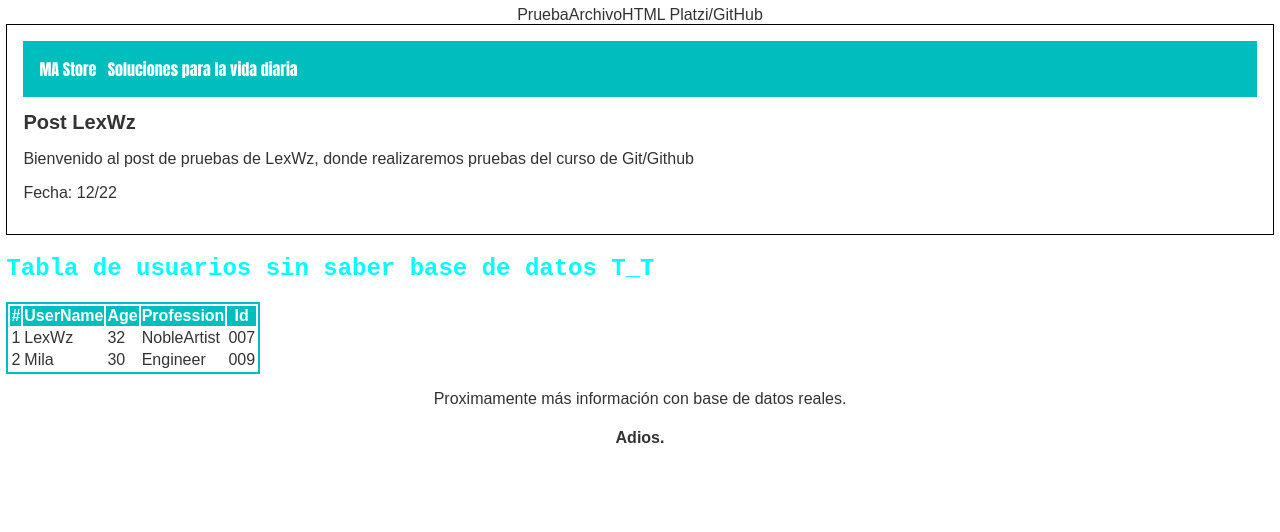
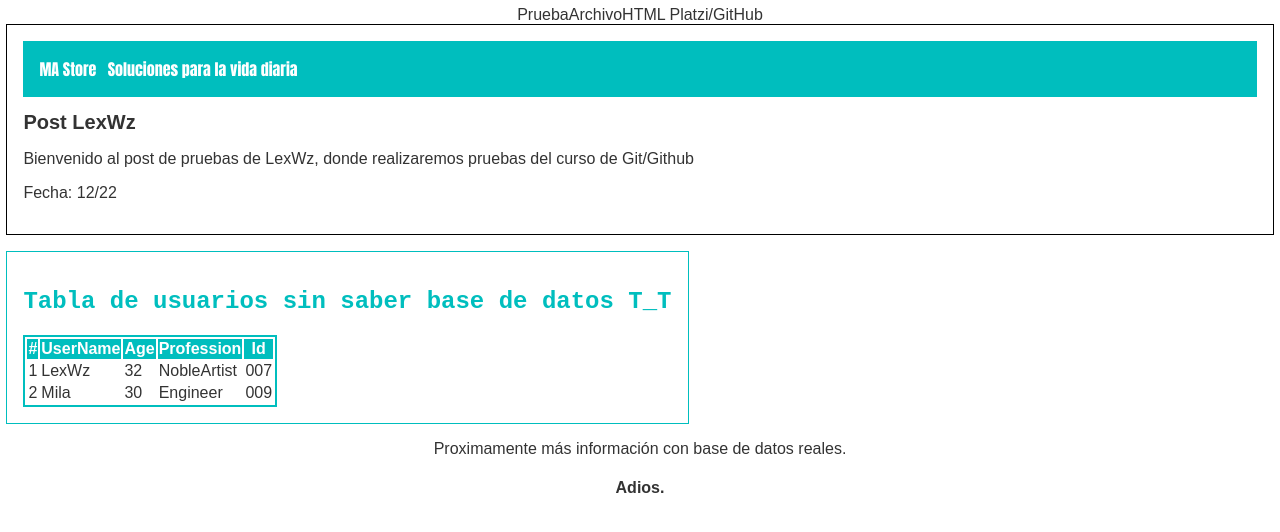
Before and after one commit to LexWz-SC/cursoPlatzi, a plain HTML site: page blogPostGitPlatzi.html in a window 1280 px wide. Drawn offline with Linux system fonts and the light colour scheme.

Commit message:
Cambios:HTML:Se agregó un nuevo contendedor para la tabla de usuarios. CSS:Borde, ancho y padding

```diff
--- a/blogPostGitPlatzi.html
+++ b/blogPostGitPlatzi.html
@@ -12,11 +12,13 @@
             <div id="Post">
                 <h1>Post LexWz</h1>
                 <p>Bienvenido al post de pruebas de LexWz, donde realizaremos pruebas del curso de Git/Github</p>
+
                 <p> Fecha: 12/22</p>
                 <p></p>
             </div>
         </div>
         <p></p>
+        <div id="UserTableContainer">
             <h2>Tabla de usuarios sin saber base de datos T_T</h2>
             <div id="UserTable">
                 <table>
@@ -43,7 +45,7 @@
                     </tr>
                 </table>
             </div>
-
+        </div>
         <p></p>
         <p>Proximamente más información con base de datos reales.</p>
         <h4>Adios.</h4>
--- a/css/estilos.css
+++ b/css/estilos.css
@@ -35,8 +35,14 @@ body
 h2
 {
     font-family: 'Courier New', Courier, monospace;
-    color: aqua;
+    color: rgb(0, 190, 190);
     text-align: left;
+}
+#UserTableContainer
+{
+    border: 1px solid rgb(0, 190, 190);
+    width: fit-content;
+    padding: 1em;
 }
 #UserTable
 {
```
Lines whose indentation alone changed are shown as unchanged.
